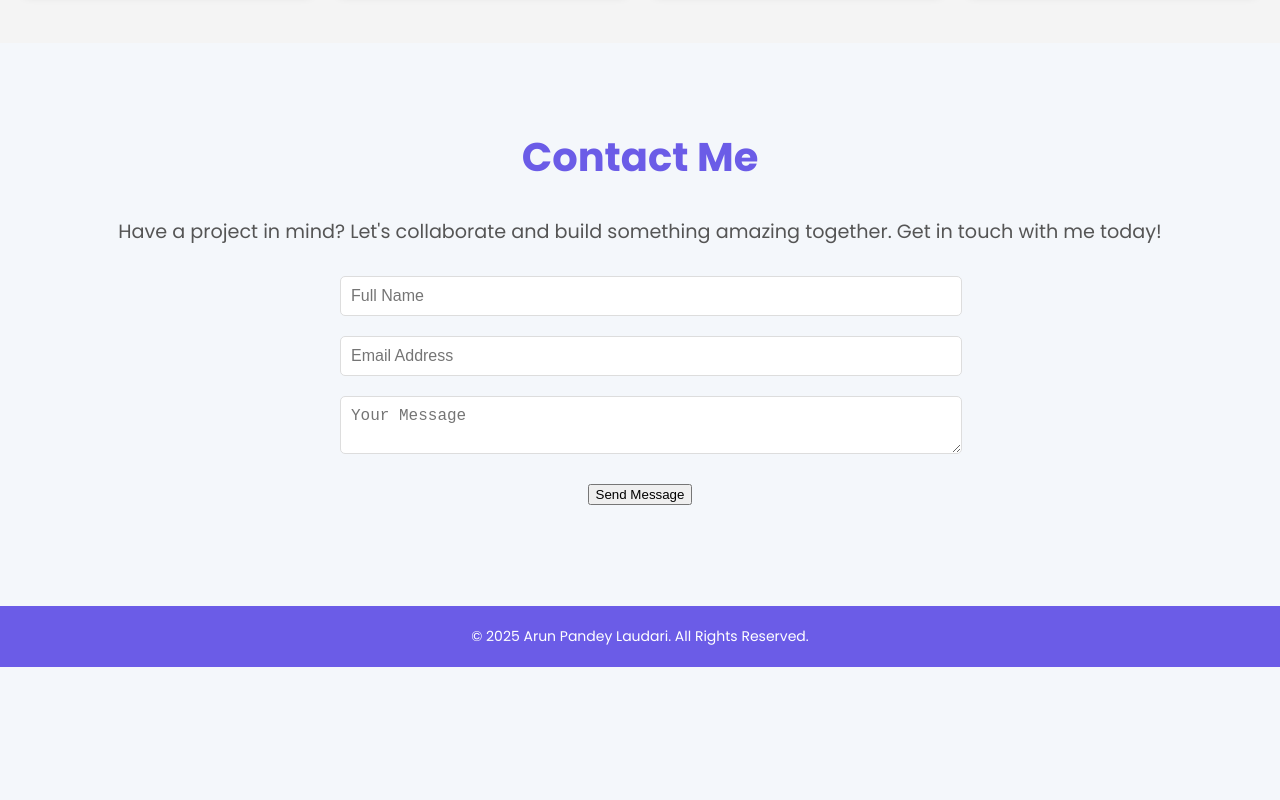
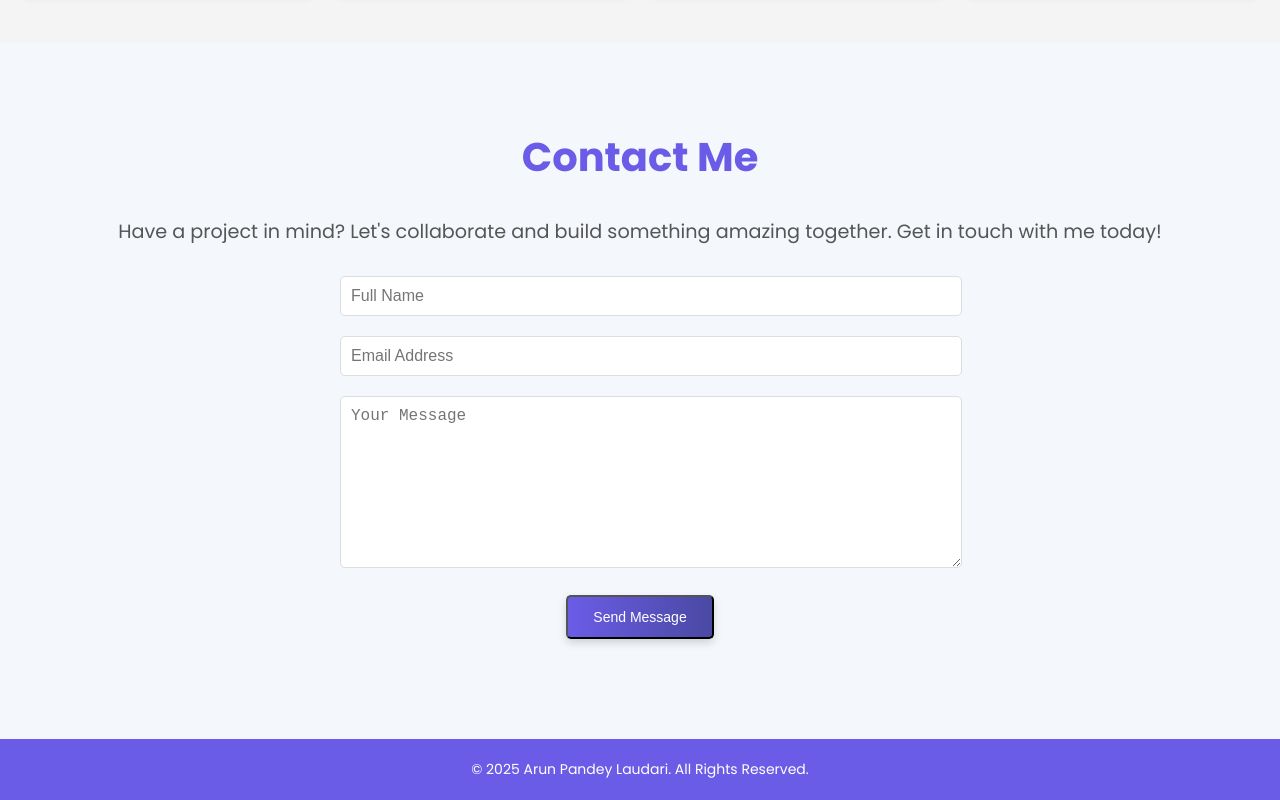
Before and after one commit to ArunPandeyLaudari/HTML-CSS-JS-CLASS-BIM-3rd-, a plain HTML site: page Project/portfolio.html in a window 1280 px wide. Shown: the part 2712-3512 px from the top of the page. Before the commit the page ends 3379 px from the top, so only its background shows below. Drawn offline with nearby package versions, Linux system fonts and the light colour scheme.

Commit message:
portfolio updated

```diff
--- a/Project/portfolio.html
+++ b/Project/portfolio.html
@@ -431,6 +431,22 @@ grid-template-columns: auto auto auto auto;
   font-size: 1rem;
 }
 
+.contact-section textarea {
+  height: 150px;
+}
+
+.contact-section button {
+  padding: 12px 25px;
+  background: linear-gradient(to right, #6b5ce7, #4a49a3);
+  color: #fff;
+  text-decoration: none;
+  border-radius: 5px;
+  font-size: 14px;
+  box-shadow: 0 4px 8px rgba(0, 0, 0, 0.15);
+  transition: transform 0.3s ease, background 0.3s ease;
+}
+
+
   </style>
 </head>
 
```
